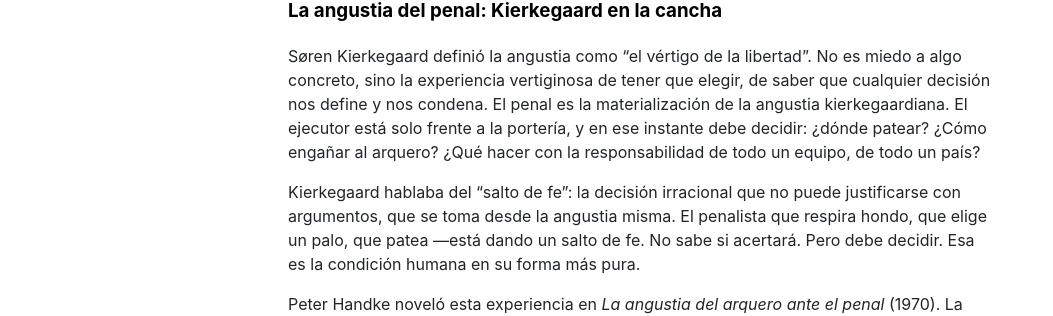
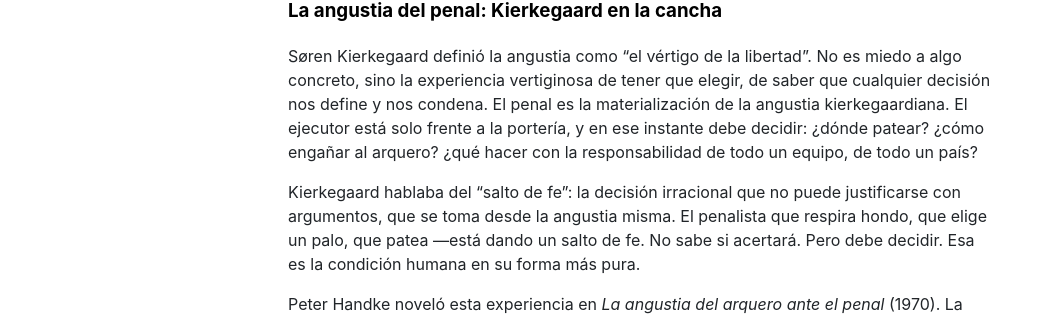
Before and after one commit to miravosqueinteresante/muchotexto.net, a Jekyll site: the page built from _posts/2026-06-10-que-es-realmente-el-futbol.md, in a window 1280 px wide and 900 px high, scrolled down 1644 px. Shown: the part 214-530 px from the top of the window, without its empty margins (0-1053 px from the left). Built offline with Jekyll 4.4.1, drawn with Linux system fonts in a browser that asks for light colours; nearby versions of some CDN libraries; comment, search, counter and statistics services are not loaded.

Commit message:
✏️ Minúsculas en preguntas enumeradas según RAE

```diff
--- a/_posts/2026-06-10-que-es-realmente-el-futbol.md
+++ b/_posts/2026-06-10-que-es-realmente-el-futbol.md
@@ -30,7 +30,7 @@ Mihaly Csikszentmihalyi describió en *Flow: The Psychology of Optimal Experienc
 
 ### La angustia del penal: Kierkegaard en la cancha
 
-Søren Kierkegaard definió la angustia como "el vértigo de la libertad". No es miedo a algo concreto, sino la experiencia vertiginosa de tener que elegir, de saber que cualquier decisión nos define y nos condena. El penal es la materialización de la angustia kierkegaardiana. El ejecutor está solo frente a la portería, y en ese instante debe decidir: ¿dónde patear? ¿Cómo engañar al arquero? ¿Qué hacer con la responsabilidad de todo un equipo, de todo un país?
+Søren Kierkegaard definió la angustia como "el vértigo de la libertad". No es miedo a algo concreto, sino la experiencia vertiginosa de tener que elegir, de saber que cualquier decisión nos define y nos condena. El penal es la materialización de la angustia kierkegaardiana. El ejecutor está solo frente a la portería, y en ese instante debe decidir: ¿dónde patear? ¿cómo engañar al arquero? ¿qué hacer con la responsabilidad de todo un equipo, de todo un país?
 
 Kierkegaard hablaba del "salto de fe": la decisión irracional que no puede justificarse con argumentos, que se toma desde la angustia misma. El penalista que respira hondo, que elige un palo, que patea —está dando un salto de fe. No sabe si acertará. Pero debe decidir. Esa es la condición humana en su forma más pura.
 
```
